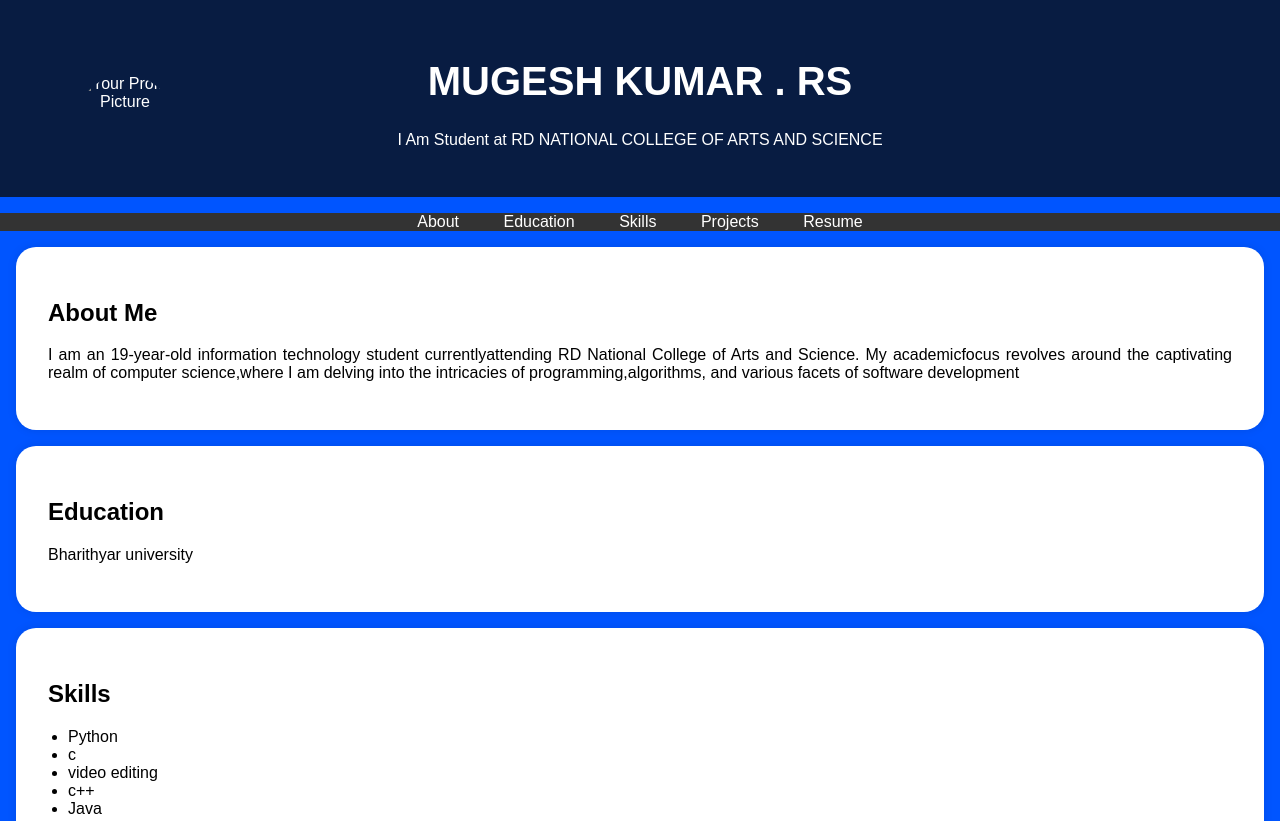
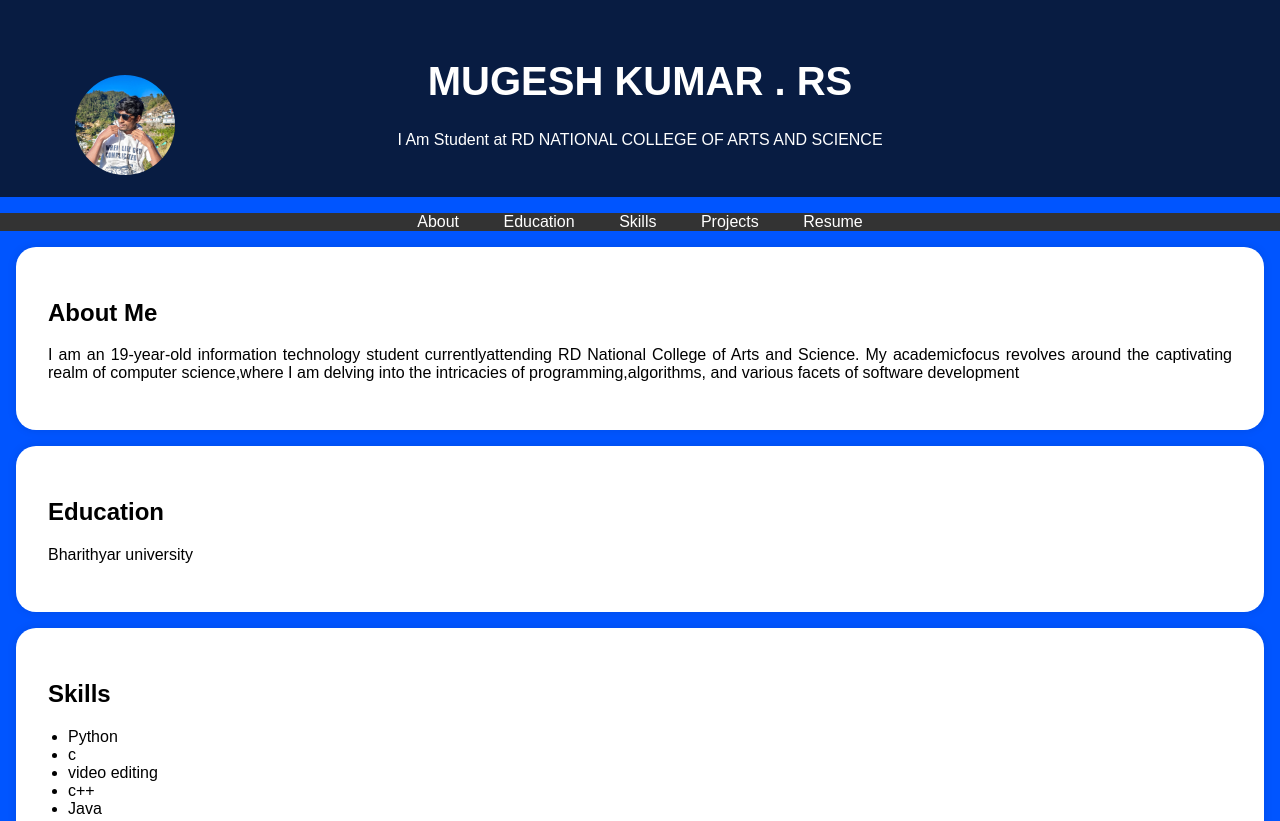
Before and after one commit to MUGESH-JR/portfolio, a plain HTML site: page index.html in a window 1280 px wide. Shown: the top 821 px of the page. Drawn offline with Linux system fonts and the light colour scheme.

Commit message:
Update index.html

```diff
--- a/index.html
+++ b/index.html
@@ -95,7 +95,7 @@
     <header>
         <div class="header-content">
             <!-- Add your profile picture here -->
-            <img src="Screenshot 2025-03-30 at 7.55.52 PM.png" alt="Your Profile Picture" class="profile-picture">
+            <img src="WhatsApp Image 2025-03-30 at 8.05.01 PM.jpeg" alt="Your Profile Picture" class="profile-picture">
             <h1>MUGESH KUMAR . RS</h1>
             <p>I Am Student at RD NATIONAL COLLEGE OF ARTS AND SCIENCE</p>
         </div>
```
